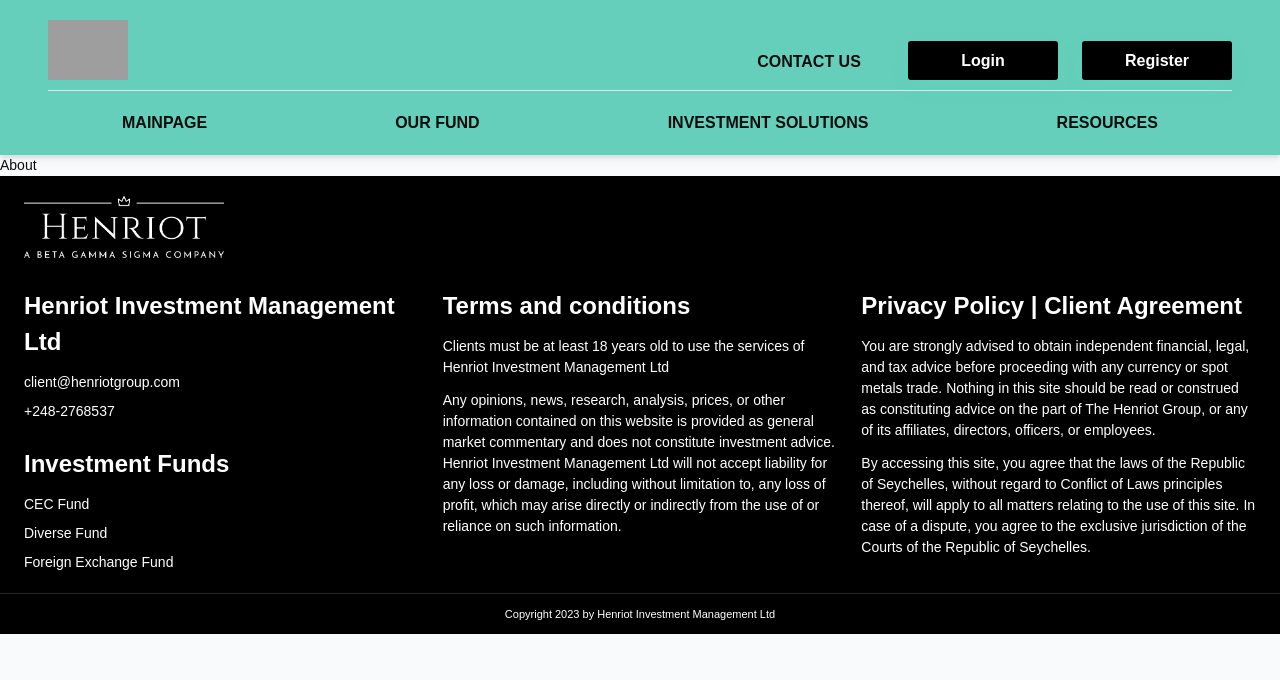
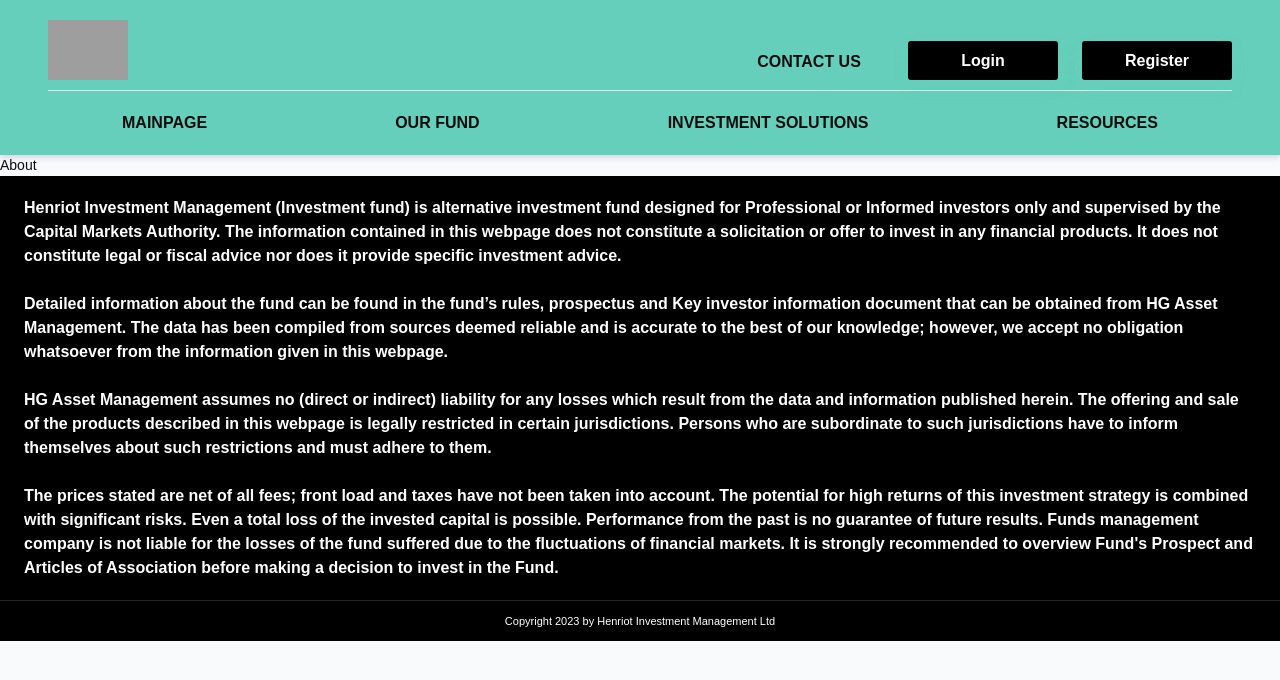
Before and after one commit to mutua-muvevi/henriot-landing, a React (Create React App) app: page /landing/about in a window 1280 px wide. Shown: the top 680 px of the page. Built offline with nearby package versions, Linux system fonts and the light colour scheme; grey boxes are pictures that could not be loaded.

Commit message:
made more changes

```diff
--- a/public/index.html
+++ b/public/index.html
@@ -24,7 +24,7 @@
       work correctly both with client-side routing and a non-root public URL.
       Learn how to configure a non-root public URL by running `npm run build`.
     -->
-    <title>React App</title>
+    <title>Henriot | Henriot Investment Management</title>
   </head>
   <body>
     <noscript>You need to enable JavaScript to run this app.</noscript>
--- a/src/layout/footer.js
+++ b/src/layout/footer.js
@@ -1,9 +1,8 @@
-import { Box, Container, Divider, Grid, Stack, Typography } from "@mui/material";
+import { Box, Container, Divider, Stack, Typography } from "@mui/material";
 import { styled } from "@mui/system";
-import { Link } from "react-router-dom";
 
-import Logo from "../assets/logo/White on Transparent.png";
-import { footerHenriotContacts, footerInvestmentOptions, privacyPolicy, termsAndCondition } from "./info";
+
+import { footerParagraph } from "./info";
 
 const StyledFooter = styled(Box)(({ theme }) => ({
 	backgroundColor: "#000000",
@@ -19,31 +18,6 @@
 	paddingBottom: "20px",
 }));
 
-const StyledGrid = styled(Grid)(({ theme }) => ({
-
-}));
-
-const StyledGridItem = styled(Grid)(({ theme }) => ({
-
-}));
-
-const StyledLeftStack = styled(Stack)(({ theme }) => ({
-
-}));
-
-const StyledLogoSection = styled(Stack)(({ theme }) => ({
-	marginBottom: "30px"
-}));
-
-const styledLogoImage = {
-	maxWidth: "200px"
-}
-
-const styledLink = {
-	textDecoration: "none",
-	color: "inherit"
-}
-
 const StyledBottomContainer = styled(Container)(({ theme }) => ({
 	minHeight: "5vh",
 	display: "flex",
@@ -55,83 +29,15 @@
 	return (
 		<StyledFooter>
 			<StyledTopContainer maxWidth="xl">
-				<StyledLogoSection
-					justifyContent="flex-start"
-				>
-					<img
-						src={Logo}
-						alt="Henriot Logo"
-						style={styledLogoImage}
-					/>
-				</StyledLogoSection>
-				<StyledGrid container spacing={3}>
-					<StyledGridItem item xs={12} sm={12} md={12} lg={4} xl={4}>
-						<StyledLeftStack direction="column"spacing={3}>
-
-							<Stack direction="column" spacing={1.5}>
-								<Typography variant="h4" >
-									Henriot Investment Management Ltd
+				<Stack direction="column" spacing={3}>
+					{
+						footerParagraph.map((el, i) => (
+								<Typography variant="subtitle1" key={i}>
+									{el}
 								</Typography>
-								<Stack direction="column" spacing={1}>
-									{
-										footerHenriotContacts.map((el, i) => (
-											<Typography variant="body1" key={i}>
-												{el}
-											</Typography>
-										))
-									}
-								</Stack>
-							</Stack>
-
-							<Stack direction="column" spacing={1.5}>
-								<Typography variant="h4" >
-									Investment Funds
-								</Typography>
-								<Stack direction="column" spacing={1}>
-									{
-										footerInvestmentOptions.map((el, i) => (
-											<Link to={el.path} style={styledLink} key={i}>
-												<Typography variant="body1">
-													{el.label}
-												</Typography>
-											</Link>
-										))
-									}
-								</Stack>
-							</Stack>
-						</StyledLeftStack>
-					</StyledGridItem>
-
-					<StyledGridItem item xs={12} sm={12} md={12} lg={4} xl={4}>
-						<Stack direction="column" spacing={1.5}>
-							<Typography variant="h4">
-								Terms and conditions
-							</Typography>
-							{
-								termsAndCondition.map((el, i) => (
-									<Typography variant="body1" key={i}>
-										{el}
-									</Typography>
-								))
-							}
-						</Stack>
-					</StyledGridItem>
-
-					<StyledGridItem item xs={12} sm={12} md={12} lg={4} xl={4}>
-						<Stack direction="column" spacing={1.5}>
-							<Typography variant="h4">
-								Privacy Policy | Client Agreement
-							</Typography>
-							{
-								privacyPolicy.map((el, i) => (
-									<Typography variant="body1" key={i}>
-										{el}
-									</Typography>
-								))
-							}
-						</Stack>
-					</StyledGridItem>
-				</StyledGrid>
+						))
+					}
+				</Stack>
 			</StyledTopContainer>
 
 			<Divider/>
--- a/src/layout/info.js
+++ b/src/layout/info.js
@@ -193,3 +193,11 @@
 		jurisdiction of the Courts of the Republic of Seychelles.
 	`
 ]
+
+export const footerParagraph = [
+	`Henriot Investment Management (Investment fund) is alternative investment fund designed for Professional or Informed investors only and supervised by the Capital Markets Authority. The information contained in this webpage does not constitute a solicitation or offer to invest in any financial products. It does not constitute legal or fiscal advice nor does it provide specific investment advice.`,
+	`Detailed information about the fund can be found in the fund’s rules, prospectus and Key investor information document that can be obtained from HG Asset Management. The data has been compiled from sources deemed reliable and is accurate to the best of our knowledge; however, we accept no obligation whatsoever from the information given in this webpage.`,
+	`HG Asset Management assumes no (direct or indirect) liability for any losses which result from the data and information published herein. The offering and sale of the products described in this webpage is legally restricted in certain jurisdictions. Persons who are subordinate to such jurisdictions have to inform themselves about such restrictions and must adhere to them. `,
+	`The prices stated are net of all fees; front load and taxes have not been taken into account. The potential for high returns of this investment strategy is combined with significant risks. Even a total loss of the invested capital is possible. Performance from the past is no guarantee of future results. Funds management company is not liable for the losses of the fund suffered due to the fluctuations of financial markets. It is strongly recommended to overview Fund's Prospect and Articles of Association before making a decision to invest in the Fund.`,
+
+]
--- a/src/layout/navbar/navbar.js
+++ b/src/layout/navbar/navbar.js
@@ -112,9 +112,6 @@
 		setAnchorEl(event.currentTarget);
 	};
 
-	const handleMenuClose = () => {
-		setAnchorEl(null);
-	};
 	const [mobileNav, setMobileNav] = useState(false)
 
 	const handleMobileNav = () => {
--- a/src/pages/home/home.js
+++ b/src/pages/home/home.js
@@ -1,8 +1,6 @@
 import { Box } from "@mui/material";
 import { styled } from "@mui/system";
 
-import Subscribe from "../../components/subscribe";
-import HomeAbout from "./section/about";
 import Banner from "./section/banner";
 import Disruptive from "./section/disruptive";
 import HomeInnovation from "./section/innovation";
@@ -20,9 +18,7 @@
 			<Disruptive/>
 			<Strategy/>
 			<HomeInnovation/>
-			<HomeAbout/>
 			<HomeResearch/>
-			<Subscribe/>
 		</StyledHomepage>
 	)
 }
--- a/src/pages/home/section/banner.js
+++ b/src/pages/home/section/banner.js
@@ -46,10 +46,10 @@
 				<Stack direction="column" spacing={3} alignItems="flex-start">
 					<Box>
 						<Typography variant="h2" gutterBottom>
-							Be a Smart Global Innovation Investor
+							Mathematics takes investment decisions here
 						</Typography>
 						<Typography variant="subtitle1">
-							Don't miss out on the Global opportunity. Maximize your investments with Henriot's Thematic Portfolios.
+							Rule-based investing – fast, quantitative, reliable and inexpensive.
 						</Typography>
 					</Box>
 
--- a/src/pages/home/section/disruptive.js
+++ b/src/pages/home/section/disruptive.js
@@ -1,10 +1,10 @@
-import { Box, Button, Container, Grid, Stack, Typography } from "@mui/material";
+import { Box, Container, Stack, Typography } from "@mui/material";
 import { styled } from "@mui/system";
 
-const image = "https://res.cloudinary.com/dqweh6zte/image/upload/v1676462807/henriot/cover3_xje8wj.jpg"
+import { contentAfterBanner } from "../info"
 
 const StyledDisruptive = styled(Box)(({ theme }) => ({
-	marginBottom: "50px"
+	marginBottom: "100px"
 }));
 
 const StyledContainer = styled(Container)(({ theme }) => ({
@@ -13,51 +13,22 @@
 	alignItems: "center"
 }));
 
-const StyledGrid = styled(Grid)(({ theme }) => ({
-
-}));
-
-const StyledGridLeft = styled(Grid)(({ theme }) => ({
-
-}));
-
-const StyledGridRight = styled(Grid)(({ theme }) => ({
-
-}));
-
-const imageStyle = {
-	width: "70%"
-}
-
 const Disruptive = () => {
 	return (
 		<StyledDisruptive>
 			<StyledContainer maxWidth="xl">
-				<StyledGrid container spacing={3}>
-					<StyledGridLeft item xs={12} sm={12} md={12} lg={6} xl={6}>
-						<Stack direction="column" spacing={3} justifyContent="center">
-							<Stack direction="column" spacing={1.5}>
-								<Typography variant="h2">
-									We Invest Solely in Disruptive  Innovations
-								</Typography>
-								<Typography variant="subtitle1">
-									For investors seeking long-term growth in the public markets.
-								</Typography>
-							</Stack>
-
-							<Button variant="contained">
-								Stay Innovative
-							</Button>
-						</Stack>
-					</StyledGridLeft>
-					<StyledGridRight item xs={12} sm={12} md={12} lg={6} xl={6}>
-						<img
-							src={image}
-							alt=" Invest Solely in Disruptive  Innovations"
-							style={imageStyle}
-						/>
-					</StyledGridRight>
-				</StyledGrid>
+				<Stack direction="column" spacing={3} textAlign="center">
+					<Typography variant="h3">
+						ABOUT THE FUND
+					</Typography>
+					{
+						contentAfterBanner.map((el, i) => (
+							<Typography variant="subtitle1" color="text.primary" key={i}>
+								{el}
+							</Typography>
+						))
+					}
+				</Stack>
 			</StyledContainer>
 		</StyledDisruptive>
 	)
```
Also changed, not shown: src/pages/home/info.js (+34 -6 lines), src/pages/home/section/innovation.js (+21 -12 lines), src/pages/home/section/strategy.js (+4 -8 lines).
